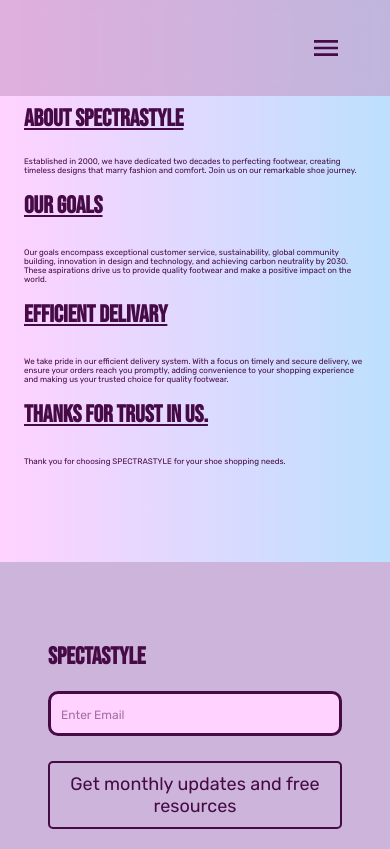
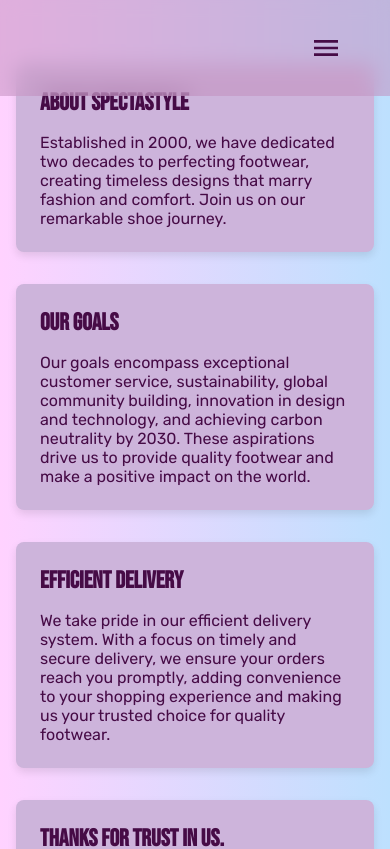
Before and after one commit to MuriloCastro0216/EcommerceSpectastyle, a React (Vite) app in the folder Frontend/: page /about in a window 390 px wide. Shown: the top 849 px of the page. Built offline with nearby package versions, Linux system fonts and the light colour scheme; no server answers; a web font is replaced by a local one.

Commit message:
Enhanced UI of About us page

```diff
--- a/Frontend/src/CSS/About.css
+++ b/Frontend/src/CSS/About.css
@@ -1,4 +1,3 @@
-/* about.css */
 @import url("https://fonts.googleapis.com/css2?family=Bebas+Neue&family=Croissant+One&family=Inconsolata:wght@200;900&family=Rubik:wght@300&display=swap");
 
 :root {
@@ -24,73 +23,62 @@
 .about-container {
   display: flex;
   flex-direction: column;
-  gap: 8px;
+  gap: 2rem;
   padding: 8rem 1.5rem;
   background: linear-gradient(to left, var(--color-4), var(--color-5));
   font-family: var(--font-rubik);
   color: var(--color-6);
 }
 
-.about-specta{
+.section-box {
+  padding: 1.5rem;
+  background-color: var(--color-1);
+  border-radius: 8px;
+  box-shadow: 0 4px 8px rgba(0, 0, 0, 0.1);
+  transition: transform 0.3s ease, box-shadow 0.3s ease;
+}
+
+.section-box:hover {
+  transform: translateY(-10px);
+  box-shadow: 0 8px 16px rgba(0, 0, 0, 0.2);
+  background-image: linear-gradient(to right, #845ec2, #8d69c5, #9775c8, #9f80ca, #a88ccd, #b297d2, #bca3d6, #c6afdb, #d4bde4, #e1ccec, #eedbf6, #fbeaff);
+}
+
+.section-heading {
   margin-bottom: 1rem;
   text-align: left;
+  font-size: 2rem;
+
 }
 
-.about-specta,
-.goal-specta,
-.delivary,
-.thanksforchoosing {
-  font-size: 2rem;
-  left: 3.5rem;
-  text-decoration: underline;
-  padding-top: 1rem;
+.section-content {
+  font-size: 1.3rem;
 }
 
-p,
-c,
-d,
-e {
-  font-family: var(--font-rubik);
-  color: var(--color-6);
-  font-size: 1.3rem;
-}
 @media (max-width: 768px) {
   .about-container {
     padding: 6rem 1.5rem;
   }
 
-  .about-specta,
-  .goal-specta,
-  .delivary,
-  .thanksforchoosing {
-      font-size: 1.5rem;
-      padding-top: 0.5rem;
-      padding-bottom: 0rem;
+  .section-heading {
+    font-size: 1.5rem;
   }
-  p,
-  d,
-  c,
-  e {
+
+  .section-content {
     font-size: 1rem;
   }
 }
 
 @media (max-width: 480px) {
   .about-container {
-    padding: 6rem 1.5rem;
+    padding: 4rem 1rem;
   }
 
-  .about-specta,
-  .goal-specta,
-  .delivary,
-  .thanksforchoosing {
-      font-size: 1.5rem;
-      padding-top: 0.5rem 0.2rem;
+  .section-heading {
+    font-size: 1.5rem;
   }
-  p,
-  d,
-  c,
-  e {
-    font-size: 0.5rem;
+
+  .section-content {
+    font-size: 1rem;
   }
 }
--- a/Frontend/src/Pages/About.jsx
+++ b/Frontend/src/Pages/About.jsx
@@ -5,17 +5,28 @@
   return (
     <Fragment>
       <div className="about-container">
-        <h1 className="about-specta">ABOUT SPECTRASTYLE</h1>
-        <p>Established in 2000, we have dedicated two decades to perfecting footwear, creating timeless designs that marry fashion and comfort. Join us on our remarkable shoe journey.</p>
-        <h2 className="goal-specta">Our Goals</h2>
-        <c>Our goals encompass exceptional customer service, sustainability, global community building, innovation in design and technology, and achieving carbon neutrality by 2030. These aspirations drive us to provide quality footwear and make a positive impact on the world.</c>
-        <h2 className="delivary">Efficient Delivary</h2>
-        <d>We take pride in our efficient delivery system. With a focus on timely and secure delivery, we ensure your orders reach you promptly, adding convenience to your shopping experience and making us your trusted choice for quality footwear.</d>
-        <h2 className="thanksforchoosing">Thanks For Trust in US.</h2>
-        <e>Thank you for choosing SPECTRASTYLE for your shoe shopping needs.</e>
+        <div className="section-box">
+          <h1 className="section-heading">ABOUT SPECTASTYLE</h1>
+          <p className="section-content">Established in 2000, we have dedicated two decades to perfecting footwear, creating timeless designs that marry fashion and comfort. Join us on our remarkable shoe journey.</p>
+        </div>
+
+        <div className="section-box">
+          <h2 className="section-heading">Our Goals</h2>
+          <p className="section-content">Our goals encompass exceptional customer service, sustainability, global community building, innovation in design and technology, and achieving carbon neutrality by 2030. These aspirations drive us to provide quality footwear and make a positive impact on the world.</p>
+        </div>
+
+        <div className="section-box">
+          <h2 className="section-heading">Efficient Delivery</h2>
+          <p className="section-content">We take pride in our efficient delivery system. With a focus on timely and secure delivery, we ensure your orders reach you promptly, adding convenience to your shopping experience and making us your trusted choice for quality footwear.</p>
+        </div>
+
+        <div className="section-box">
+          <h2 className="section-heading">Thanks For Trust in US.</h2>
+          <p className="section-content">Thank you for choosing SPECTASTYLE for your shoe shopping needs.</p>
+        </div>
       </div>
     </Fragment>
-  )
+  );
 }
 
-export default About
+export default About;
```
Also changed, not shown: 1 other file (tests, documents, lock files or other folders).
